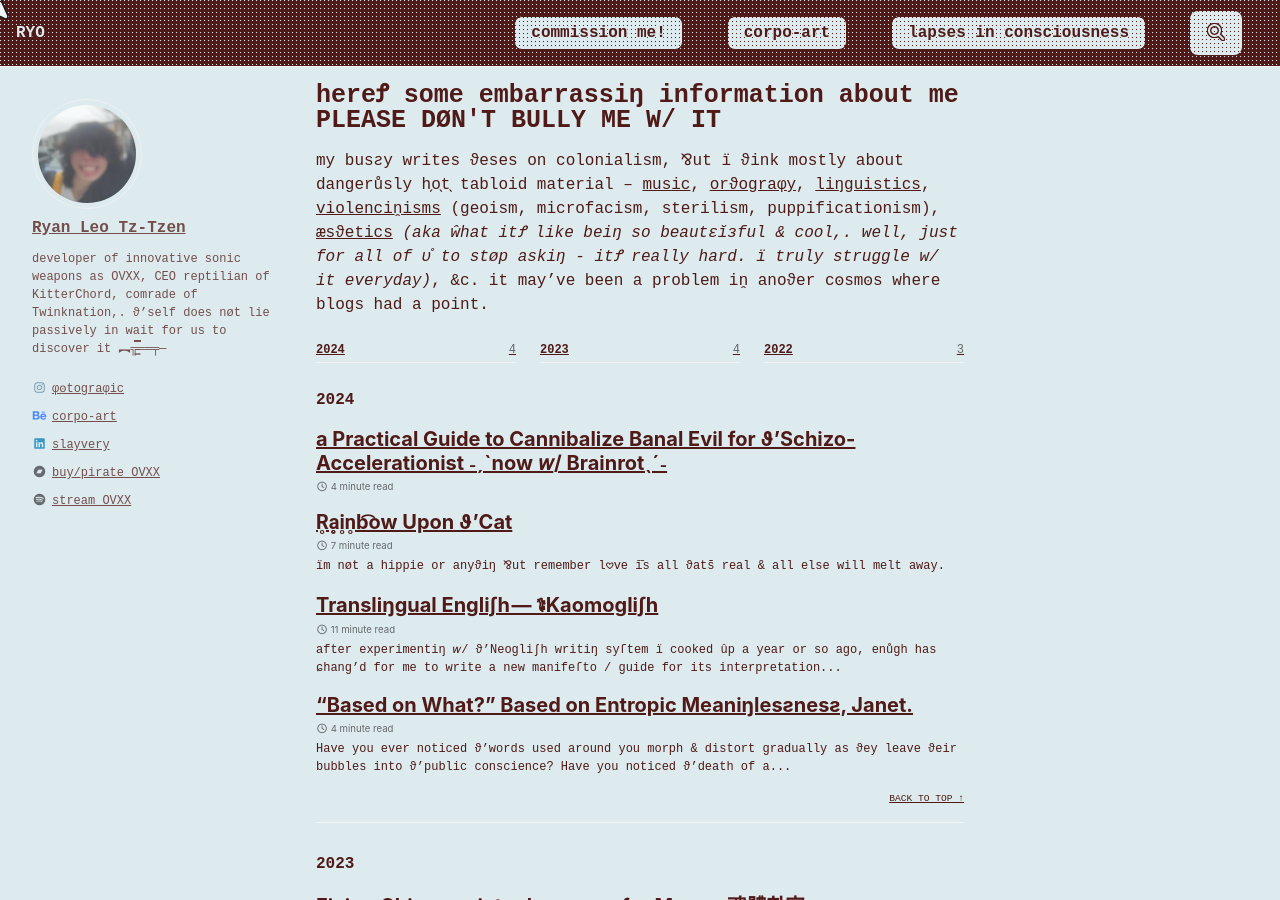
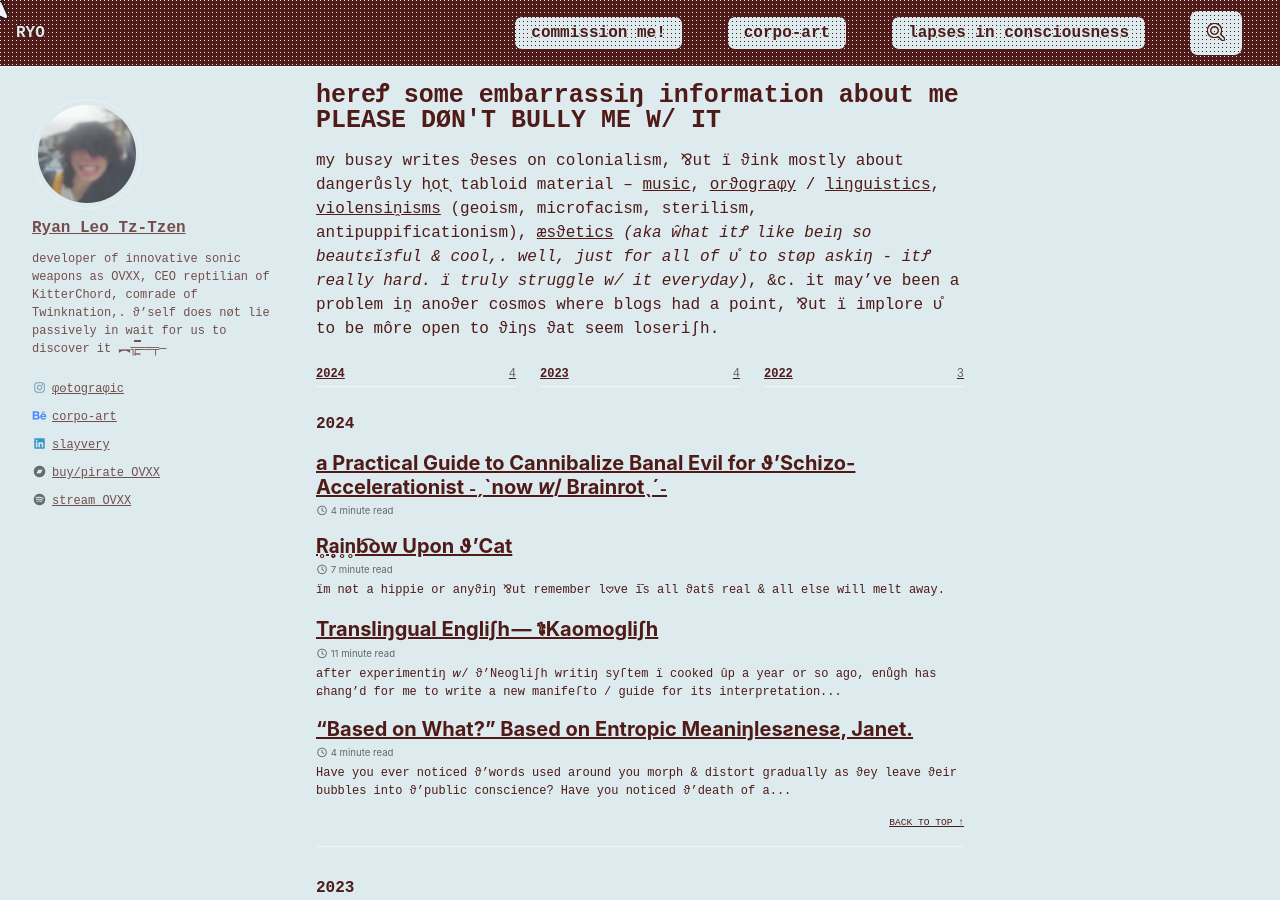
Before and after one commit to cryotato/cryotato.github.io, a Jekyll site: the page built from _pages/blog.md, in a window 1280 px wide and 900 px high. Built offline with Jekyll 4.4.1, drawn with Linux system fonts in a browser that asks for light colours; cached includes are drawn as plain includes.

Commit message:
Update blog.md

```diff
--- a/_pages/blog.md
+++ b/_pages/blog.md
@@ -5,4 +5,4 @@
 layout: posts
 # entries_layout: grid
 ---
-my busƨy writes ϑeses on colonialism, ⅋ut ï ϑink mostly about dangerůsly h̗o̖t̖ tabloid material -- [music](https://cryotato.github.io/tags/#music), [orϑograφy](https://cryotato.github.io/tags/#orthography), [liŋguistics](https://cryotato.github.io/tags/#linguistics), [violenciṋisms](https://cryotato.github.io/tags/#politics) (geoism, microfacism, sterilism, puppificationism), [æsϑetics](https://cryotato.github.io/tags/#design) *(aka ŵhat itꝬ like beiŋ so beautεĭзful & cool,. well, just for all of ᴜ̊ to støp askiŋ - itꝬ really hard. ï truly struggle w/ it everyday)*, &c. it may've been a problem iṋ anoϑer cꙩsmꙩs where blogs had a point.
+my busƨy writes ϑeses on colonialism, ⅋ut ï ϑink mostly about dangerůsly h̗o̖t̖ tabloid material -- [music](https://cryotato.github.io/tags/#music), [orϑograφy](https://cryotato.github.io/tags/#orthography) / [liŋguistics](https://cryotato.github.io/tags/#linguistics), [violensiṋisms](https://cryotato.github.io/tags/#politics) (geoism, microfacism, sterilism, antipuppificationism), [æsϑetics](https://cryotato.github.io/tags/#design) *(aka ŵhat itꝬ like beiŋ so beautεĭзful & cool,. well, just for all of ᴜ̊ to støp askiŋ - itꝬ really hard. ï truly struggle w/ it everyday)*, &c. it may've been a problem iṋ anoϑer cꙩsmꙩs where blogs had a point, ⅋ut ï implore ᴜ̊ to be môre open to ϑiŋs ϑat seem loseriʃh.
```
